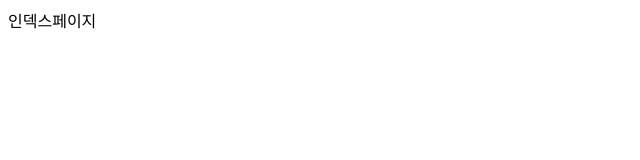
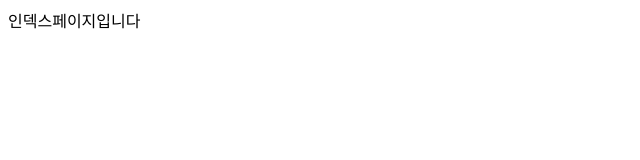
Before and after one commit to Hyunsoo713/github-page-test, a plain HTML site: page index.html in a window 1280 px wide. Shown: the full height of the page, 0-640 px from the left. Drawn offline with Linux system fonts and the light colour scheme.

Commit message:
Update index.html
yes

```diff
--- a/index.html
+++ b/index.html
@@ -4,7 +4,7 @@
   </head>
   <body>
     <div>
-      인덱스페이지
+      인덱스페이지입니다
     </div>
   </body>
 </html>
```
